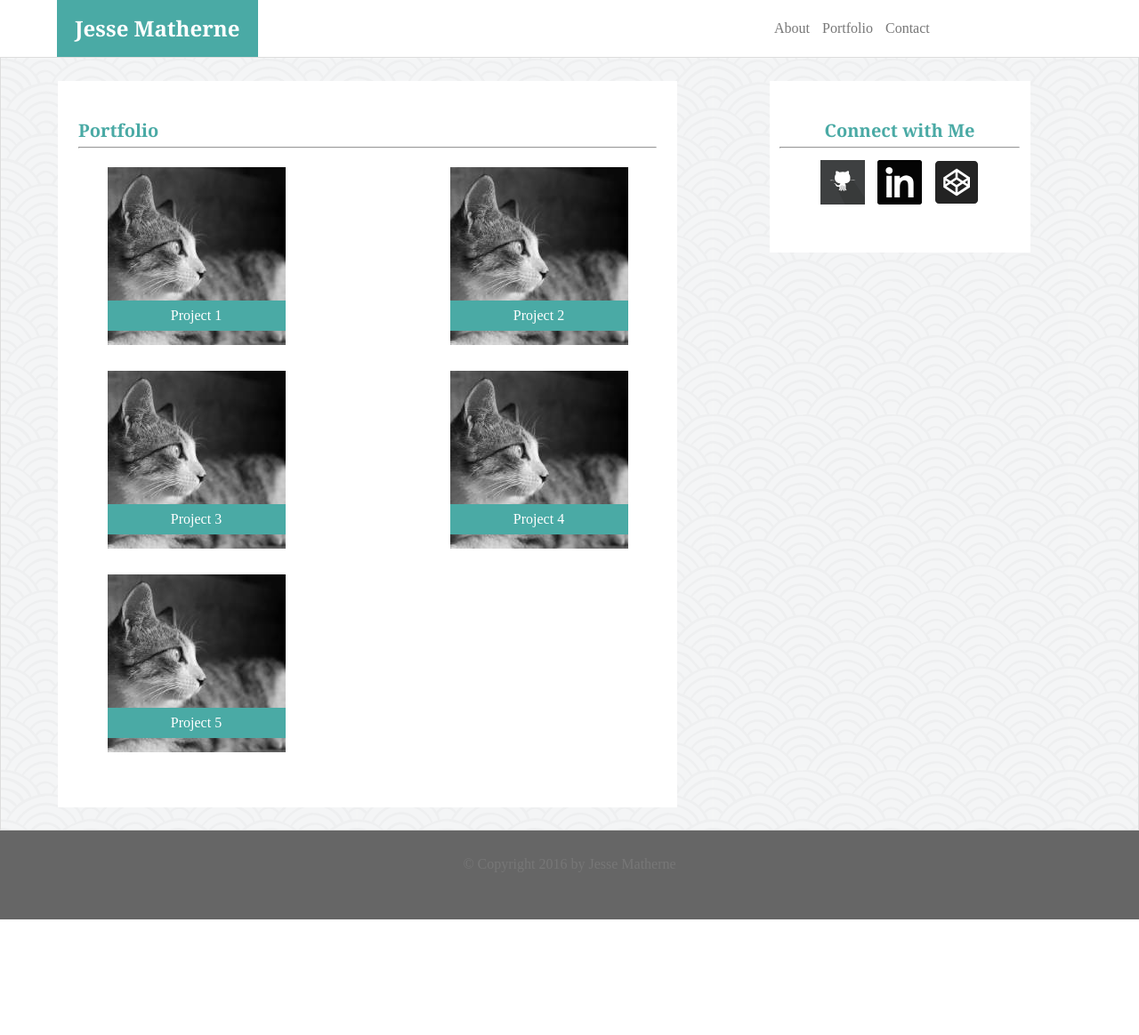
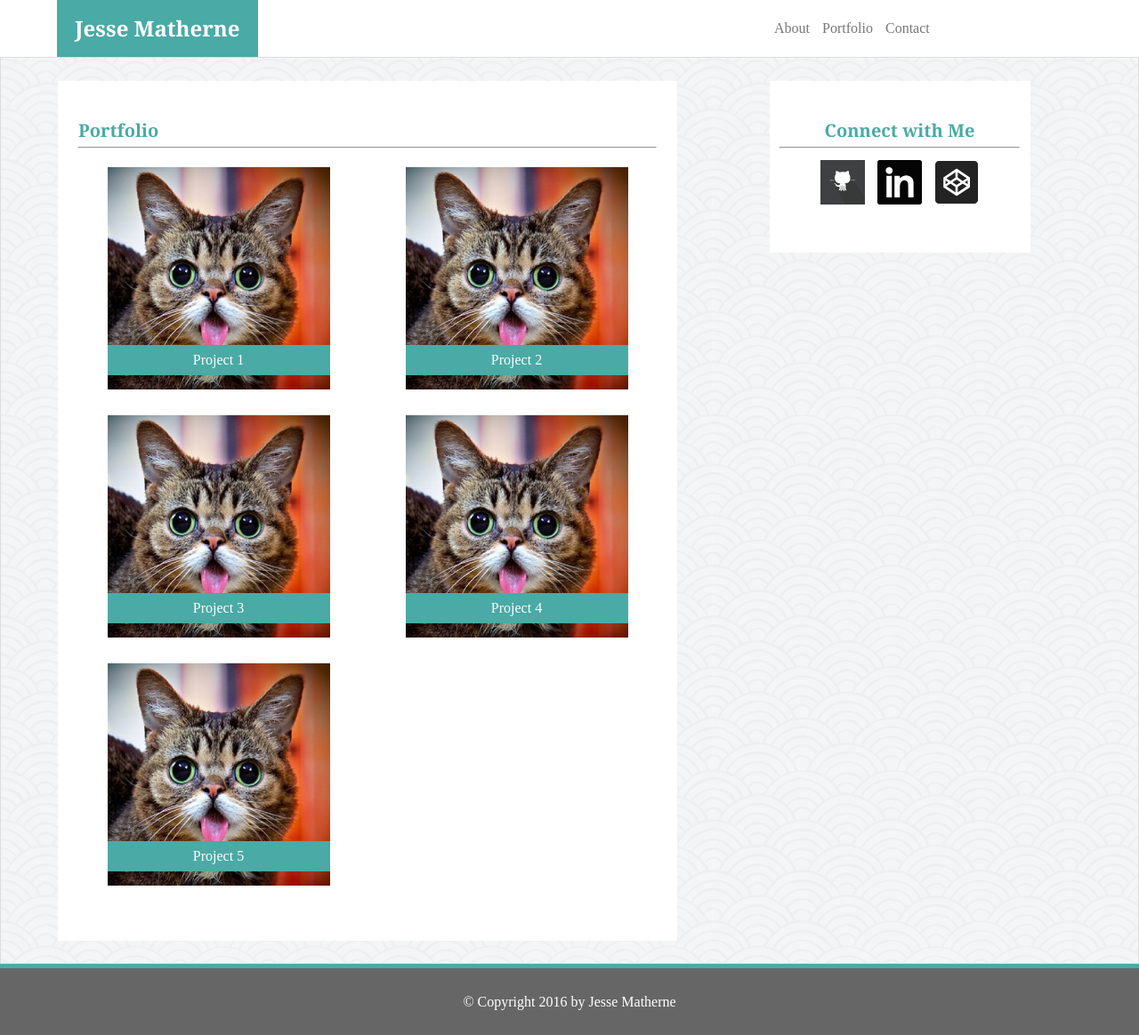
Before and after one commit to jessephilip/basic-portfolio, a PHP site: page /portfolio.html in a window 1280 px wide. Shown: the whole page at 89% size. Before the commit the page ends 1034 px from the top, so only its background shows below. Run offline with PHP 8.4, Linux system fonts and the light colour scheme.

Commit message:
updated. still need to figure out the sticky footer

```diff
--- a/assets/css/style.css
+++ b/assets/css/style.css
@@ -1,5 +1,9 @@
 * {
 	font-family: 'Arial', 'Helvetica Neue', Helvetica, sans-serif;
+}
+
+html, body {
+  height: 100%;
 }
 
 h1, h2, h3 {
@@ -43,10 +47,13 @@
 
 footer {
 	background-color: #666666;
-	height: 100px;
+	height: 75px;
 	line-height: 100px;
 	clear: both;
 	text-align: center;
+}
+
+footer p {
 	color: white;
 }
 
@@ -148,9 +155,30 @@
 .projectTitle {
 	background-color: #4aaaa5;
 	color: #ffffff;
-	width: 200px;
+	width: 250px;
 	position: absolute;
 	text-align: center;
-	margin: 150px 0 0 0;
+	margin: 200px 0 0 0;
 	padding: 5px 0;
 }
+
+.line {
+	background-color: #4aaaa5;
+	height: 5px;
+}
+
+.page-wrap {
+  min-height: 100%;
+  /* equal to footer height */
+  margin-bottom: 75px;
+}
+.page-wrap:after {
+  content: "";
+  display: block;
+}
+.site-footer, .page-wrap:after {
+  height: 75px;
+}
+.site-footer {
+  background: #666666;
+}
--- a/contact.html
+++ b/contact.html
@@ -51,7 +51,9 @@
 			</aside>
 			<div class="clearfix"></div>
 		</section>
-	<footer>
+
+	<section class="line"></section>
+	<footer class="site-footer">
 		<p>&copy; Copyright 2016 by Jesse Matherne</p>
 
 	</footer>
--- a/portfolio.html
+++ b/portfolio.html
@@ -32,13 +32,13 @@
 
 				<section class="oddProjects" id="project1">
 					<h6 class="projectTitle">Project 1</h6>
-					<img src="assets/images/portfolioPic.jpg" alt="portfolio image 1">
+					<img src="assets/images/lil_bub-250x250.jpg" alt="portfolio image 1">
 
 				</section>
 
 				<section class="evenProjects" id="project2">
 					<h6 class="projectTitle">Project 2</h6>
-					<img src="assets/images/portfolioPic.jpg" alt="portfolio image 2">
+					<img src="assets/images/lil_bub-250x250.jpg" alt="portfolio image 2">
 
 				</section>
 
@@ -46,13 +46,13 @@
 
 				<section class="oddProjects" id="project3">
 					<h6 class="projectTitle">Project 3</h6>
-					<img src="assets/images/portfolioPic.jpg" alt="portfolio image 3">
+					<img src="assets/images/lil_bub-250x250.jpg" alt="portfolio image 3">
 
 				</section>
 
 				<section class="evenProjects" id="project4">
 					<h6 class="projectTitle">Project 4</h6>
-					<img src="assets/images/portfolioPic.jpg" alt="portfolio image 4">
+					<img src="assets/images/lil_bub-250x250.jpg" alt="portfolio image 4">
 
 				</section>
 
@@ -60,7 +60,7 @@
 
 				<section class="oddProjects" id="project5">
 					<h6 class="projectTitle">Project 5</h6>
-					<img src="assets/images/portfolioPic.jpg" alt="portfolio image 5">
+					<img src="assets/images/lil_bub-250x250.jpg" alt="portfolio image 5">
 
 				</section>
 
@@ -79,7 +79,8 @@
 			<div class="clearfix"></div>
 		</section>
 
-		<footer>
+		<section class="line"></section>
+		<footer class="site-footer">
 			<p>&copy; Copyright 2016 by Jesse Matherne</p>
 
 		</footer>
```
Also changed, not shown: about.html (+13 -2 lines), assets/images/lil_bub-250x250.jpg (added).
